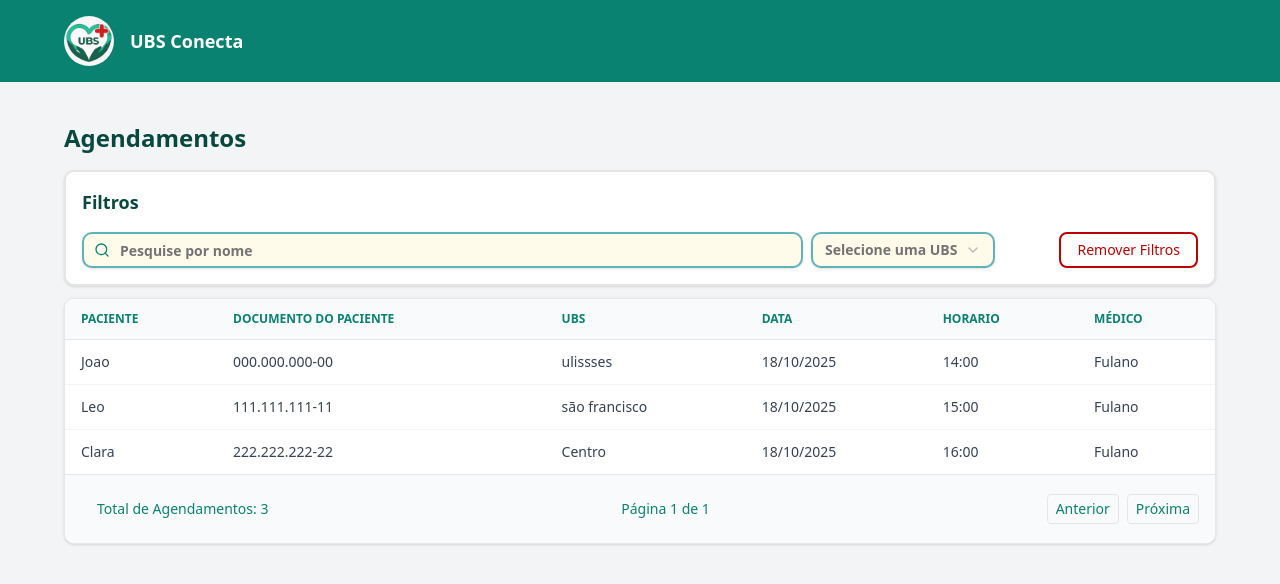
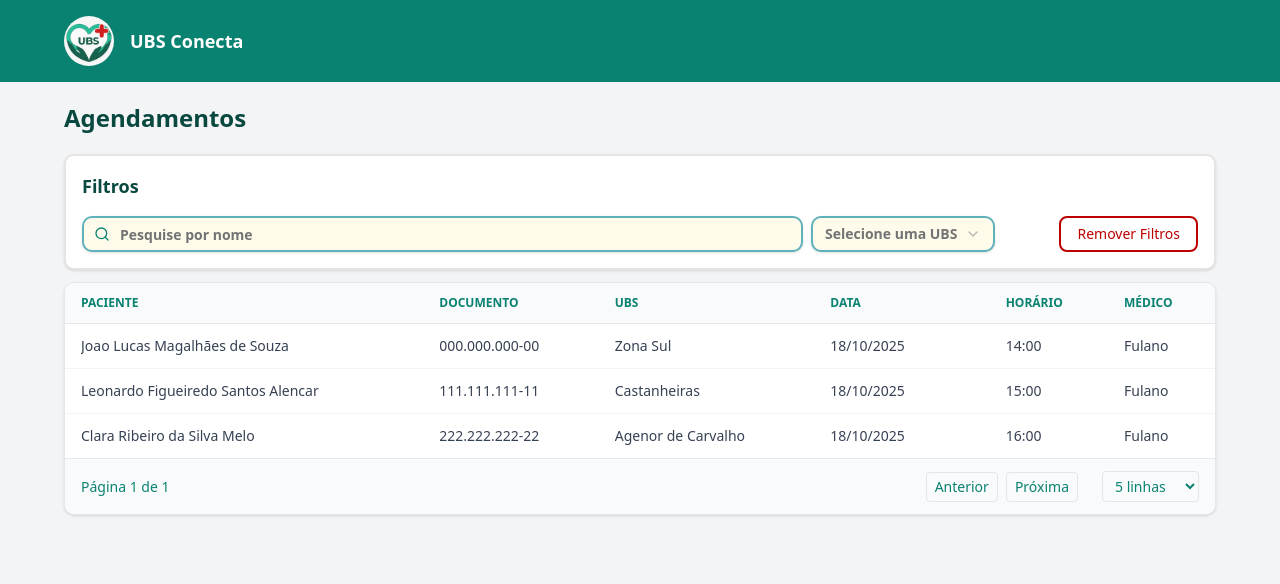
Before and after one commit to clarasenx/project-ubs, a Next.js app: page / in a window 1280 px wide. Shown: the top 584 px of the page. Built offline with nearby package versions, Linux system fonts and the light colour scheme.

Commit message:
update table

```diff
--- a/src/app/page.tsx
+++ b/src/app/page.tsx
@@ -15,8 +15,8 @@ import { useState } from 'react'
 const data: ISchedule[] = [
   {
     id: '1',
-    ubsName: 'ulissses',
-    patientName: 'Joao',
+    ubsName: 'Zona Sul',
+    patientName: 'Joao Lucas Magalhães de Souza',
     document: '000.000.000-00',
     date: new Date(),
     hour: '14:00',
@@ -24,8 +24,9 @@ const data: ISchedule[] = [
   },
   {
     id: '2',
-    ubsName: 'são francisco',
-    patientName: 'Leo',
+    ubsName: 'Castanheiras',
+    patientName:
+      'Leonardo Figueiredo Santos Alencar',
     document: '111.111.111-11',
     date: new Date(),
     hour: '15:00',
@@ -33,8 +34,8 @@ const data: ISchedule[] = [
   },
   {
     id: '3',
-    ubsName: 'Centro',
-    patientName: 'Clara',
+    ubsName: 'Agenor de Carvalho',
+    patientName: 'Clara Ribeiro da Silva Melo',
     document: '222.222.222-22',
     date: new Date(),
     hour: '16:00',
@@ -42,60 +43,91 @@ const data: ISchedule[] = [
   },
 ]
 
+// Definindo colunas
 const columns: ColumnDef<ISchedule>[] = [
-  { accessorKey: 'patientName', header: 'Paciente' },
-  { accessorKey: 'document', header: 'Documento do Paciente' },
-  { accessorKey: 'ubsName', header: 'Ubs' },
+  {
+    accessorKey: 'patientName',
+    header: 'Paciente',
+    cell: ({ getValue }) => (
+      <div className="max-w-[250px] truncate">{getValue<string>()}</div>
+    ),
+  },
+  {
+    accessorKey: 'document',
+    header: 'Documento',
+    cell: ({ getValue }) => (
+      <div className="max-w-[150px] truncate">{getValue<string>()}</div>
+    ),
+  },
+  {
+    accessorKey: 'ubsName',
+    header: 'UBS',
+    cell: ({ getValue }) => (
+      <div className="max-w-[150px] truncate">{getValue<string>()}</div>
+    ),
+  },
   {
     accessorKey: 'date',
     header: 'Data',
     cell: ({ getValue }) => {
       const date: Date = getValue() as Date
-      return date.toLocaleDateString('pt-BR', {
+      return (
+        <div className="w-[100px] truncate">
+          {date.toLocaleDateString('pt-BR', {
             day: '2-digit',
             month: '2-digit',
             year: 'numeric',
-      })
+          })}
+        </div>
+      )
     },
   },
-  { accessorKey: 'hour', header: 'Horario' },
-  { accessorKey: 'doctorName', header: 'Médico' },
+  {
+    accessorKey: 'hour',
+    header: 'Horário',
+    cell: ({ getValue }) => (
+      <div className="max-w-[80px] truncate">{getValue<string>()}</div>
+    ),
+  },
+  {
+    accessorKey: 'doctorName',
+    header: 'Médico',
+    cell: ({ getValue }) => (
+      <div className="max-w-[150px] truncate">{getValue<string>()}</div>
+    ),
+  },
 ]
 
 export default function Home() {
-  const [dataState, setDataState] = useState(data)
-  const [pageSize, setPageSize] = useState(10)
+  const [dataState] = useState(data)
+  const [pageSize, setPageSize] = useState(5)
 
   const table = useReactTable({
     data: dataState,
     columns,
     getCoreRowModel: getCoreRowModel(),
     getPaginationRowModel: getPaginationRowModel(),
-    initialState: {
-      pagination: { pageIndex: 0, pageSize: pageSize },
-    },
+    initialState: { pagination: { pageIndex: 0, pageSize } },
   })
 
   return (
     <main className="min-h-screen bg-gray-100">
       <Header />
-      <div className="max-w-6xl mx-auto px-4 xl:px-0 py-10">
-        {/* Cabeçalho da página */}
-        <div className="mb-4 flex items-center justify-between">
+      <div className="max-w-6xl mx-auto px-4 xl:px-0 py-5">
+        <div className="mb-5 flex items-center justify-between">
           <h1 className="text-2xl font-bold text-[#09483F]">Agendamentos</h1>
         </div>
 
         <FilterCard />
 
-        {/* Tabela */}
         <div className="overflow-x-auto rounded-lg border border-gray-200 shadow bg-white">
-          <table className="min-w-full border-collapse text-sm">
+          <table className="min-w-full border-collapse text-sm table-auto">
             <thead className="bg-gray-50 text-[#0A8271] uppercase text-xs font-semibold">
               {table.getHeaderGroups().map((hg) => (
                 <tr key={hg.id}>
                   {hg.headers.map((header) => (
                     <th
-                      key={`obs ${header.id}`}
+                      key={header.id}
                       className="px-4 py-3 text-left border-b border-gray-200"
                     >
                       {header.isPlaceholder
@@ -117,11 +149,8 @@ export default function Home() {
                   className="hover:bg-gray-50 transition-colors duration-150"
                 >
                   {row.getVisibleCells().map((cell) => (
-                    <td key={`td - ${cell.id}`} className="px-4 py-3">
-                      {flexRender(
-                        cell.column.columnDef.cell,
-                        cell.getContext()
-                      )}
+                    <td key={cell.id} className="px-4 py-3">
+                      {flexRender(cell.column.columnDef.cell, cell.getContext())}
                     </td>
                   ))}
                 </tr>
@@ -129,31 +158,38 @@ export default function Home() {
             </tbody>
           </table>
 
-          {/* Rodapé opcional */}
+          {/* Rodapé com paginação e seletor de linhas */}
           <div className="flex items-center justify-between px-4 py-3 text-sm text-[#0A8271] bg-gray-50 border-t border-gray-200">
-            <div className="px-4 py-3 text-sm text-[#0A8271] bg-gray-50">
-              Total de Agendamentos: {data.length}
-            </div>
             <span>
               Página {table.getState().pagination.pageIndex + 1} de{' '}
               {table.getPageCount()}
             </span>
 
-            <div className="flex gap-2">
+            <div className="flex items-center gap-2">
               <button
                 className="px-2 py-1 border rounded hover:bg-gray-200"
                 onClick={() => table.previousPage()}
-                disabled={!table.getCanPreviousPage()}
               >
                 Anterior
               </button>
               <button
                 className="px-2 py-1 border rounded hover:bg-gray-200"
                 onClick={() => table.nextPage()}
-                disabled={!table.getCanNextPage()}
               >
                 Próxima
               </button>
+
+              <select
+                className="ml-4 border rounded px-2 py-1 text-sm"
+                value={table.getState().pagination.pageSize}
+                onChange={(e) => table.setPageSize(Number(e.target.value))}
+              >
+                {[5, 10, 20, 50].map((size) => (
+                  <option key={size} value={size}>
+                    {size} linhas
+                  </option>
+                ))}
+              </select>
             </div>
           </div>
         </div>
```
Lines whose indentation alone changed are shown as unchanged.
